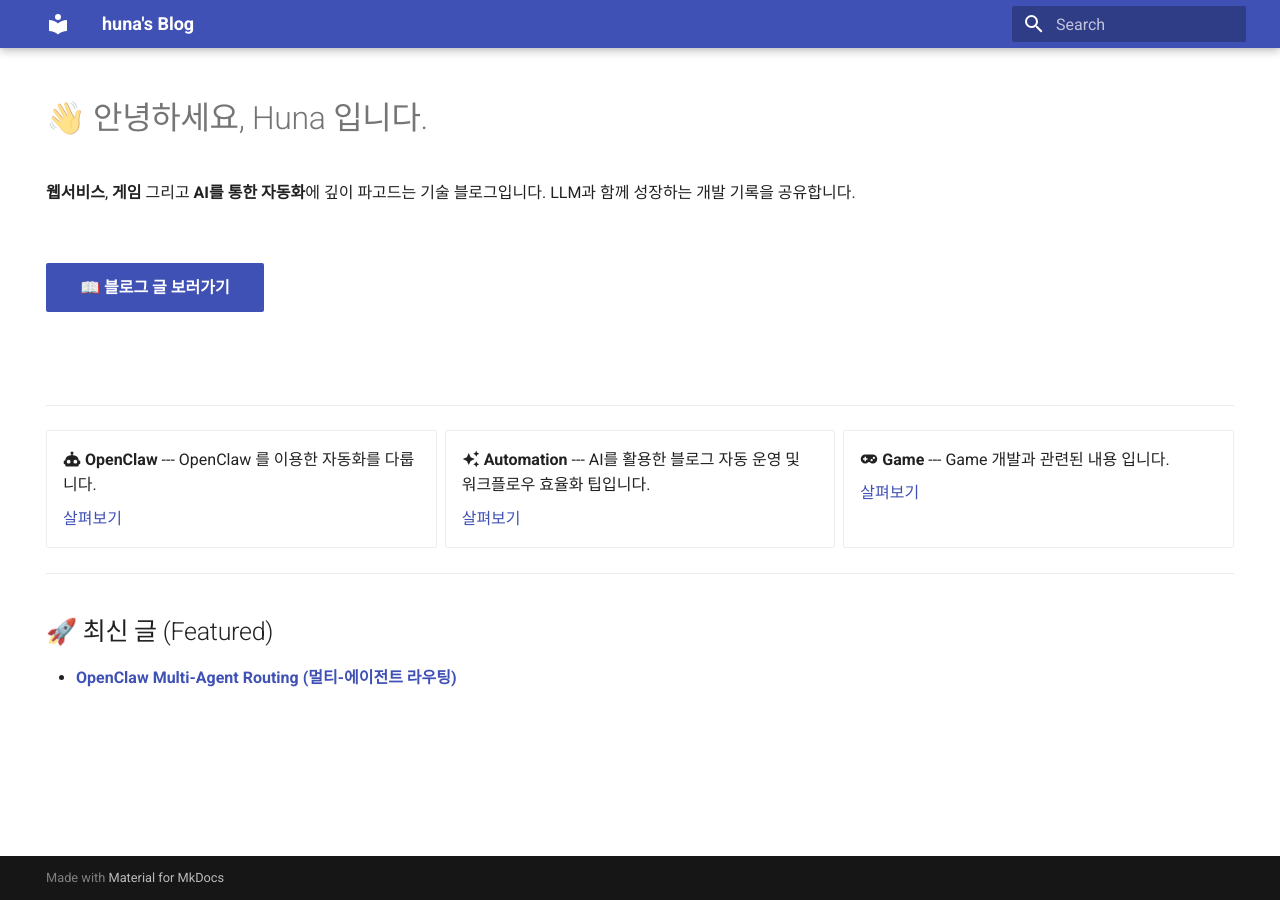
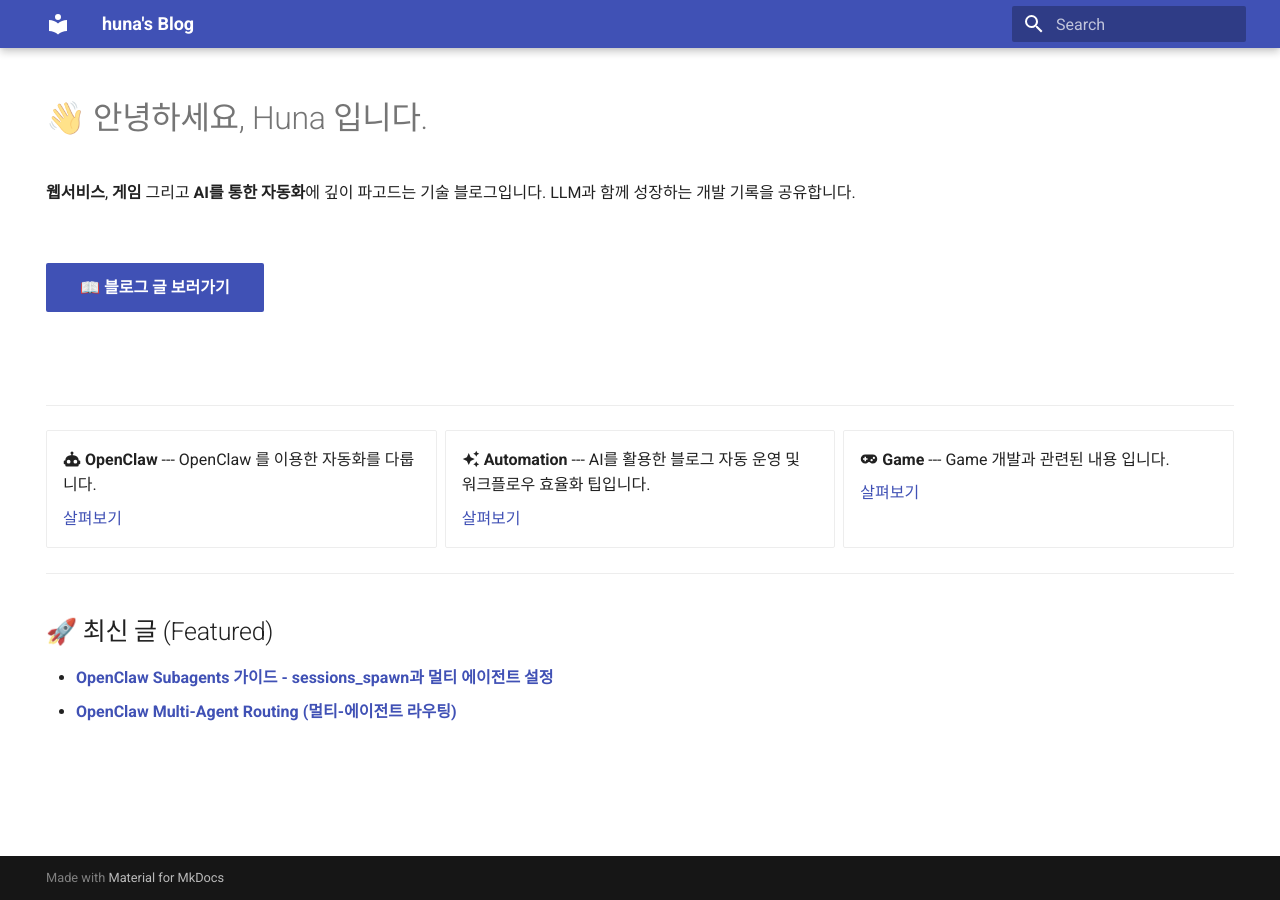
Before and after one commit to 0x68756E61/0x68756E61.github.io, an MkDocs documentation site: the page built from docs/index.md, in a window 1280 px wide. Built offline with MkDocs 1.6.1 and Material for MkDocs 9.7.7, drawn with Linux system fonts in a browser that asks for light colours.

Commit message:
Update index.md with latest post: OpenClaw Subagents Guide

```diff
--- a/docs/index.md
+++ b/docs/index.md
@@ -46,4 +46,5 @@
 ---
 
 ## 🚀 최신 글 (Featured)
+* **[OpenClaw Subagents 가이드 - sessions_spawn과 멀티 에이전트 설정](blog/posts/2025-02-12-openclaw-subagents-guide.md)**
 * **[OpenClaw Multi-Agent Routing (멀티-에이전트 라우팅)](blog/posts/2026-02-03-openclaw-multi-agent-routing.md)**
```
